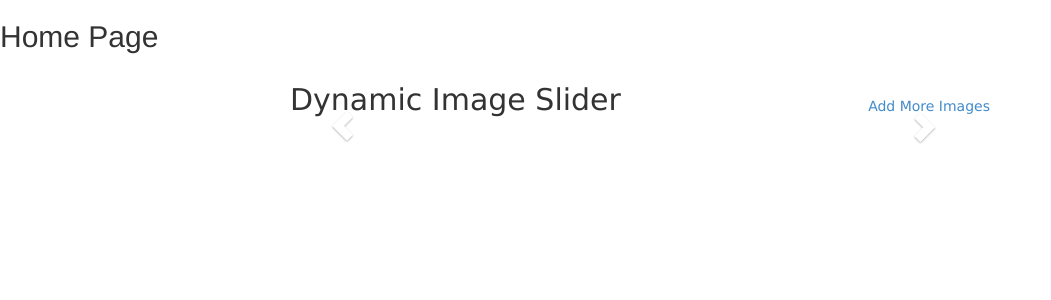
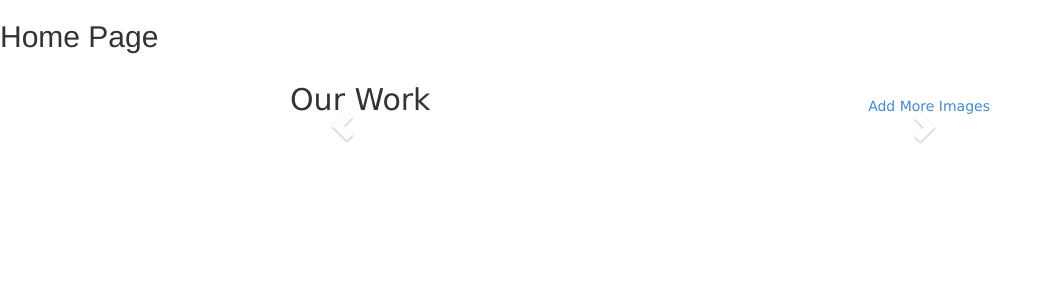
Before and after one commit to carlosez/PublicitySlider, a PHP site: page / in a window 1280 px wide. Shown: the top 300 px of the page, without its empty margins (0-1051 px from the left). Run offline with PHP 8.4, Linux system fonts and the light colour scheme; data that the repository does not hold is empty; a stand-in replaces the project's code that opens the database connection; some libraries are stand-ins or nearby versions.

Commit message:
Se añaden lasImagenes y se modifican los titulos, admeas de la conn a BD

```diff
--- /dev/null
+++ b/db.php
@@ -0,0 +1,3 @@
+<?php
+$connection = mysqli_connect('localhost','phpgang_usr','PhpGangUser2014','phpgang') or die(mysqli_error($connection));
+?>
--- a/index.php
+++ b/index.php
@@ -45,7 +45,7 @@ $counter=0;
   "http://www.w3.org/TR/xhtml1/DTD/xhtml1-strict.dtd">
 <html xmlns="http://www.w3.org/1999/xhtml" xml:lang="en" lang="en">
   <head>
-    <title>Dynamic image slider using twitter bootstrap & PHP with MySQL | PGPGang.com</title>
+    <title>Home Page, list Our serices</title>
     <meta http-equiv="Content-Type" content="text/html;charset=utf-8" />
     <style type="text/css">
 
@@ -71,7 +71,7 @@ $counter=0;
 
 </style>
 <div class="container" style="width: 730px;">
-      <h2>Dynamic Image Slider</h2><span style="float: right;margin-top: -30px;"><a href="addnew.php">Add More Images</a></span>
+      <h2>Our Work </h2><span style="float: right;margin-top: -30px;"><a href="addnew.php">Add More Images</a></span>
       <div id="carousel-example-generic" class="carousel slide" data-ride="carousel">
         <!-- Indicators -->
         <ol class="carousel-indicators">
```
Also changed, not shown: img/1.png (added), img/2.png (added), img/3.png (added), img/4.png (added), img/5.png (added), img/6.png (added).
